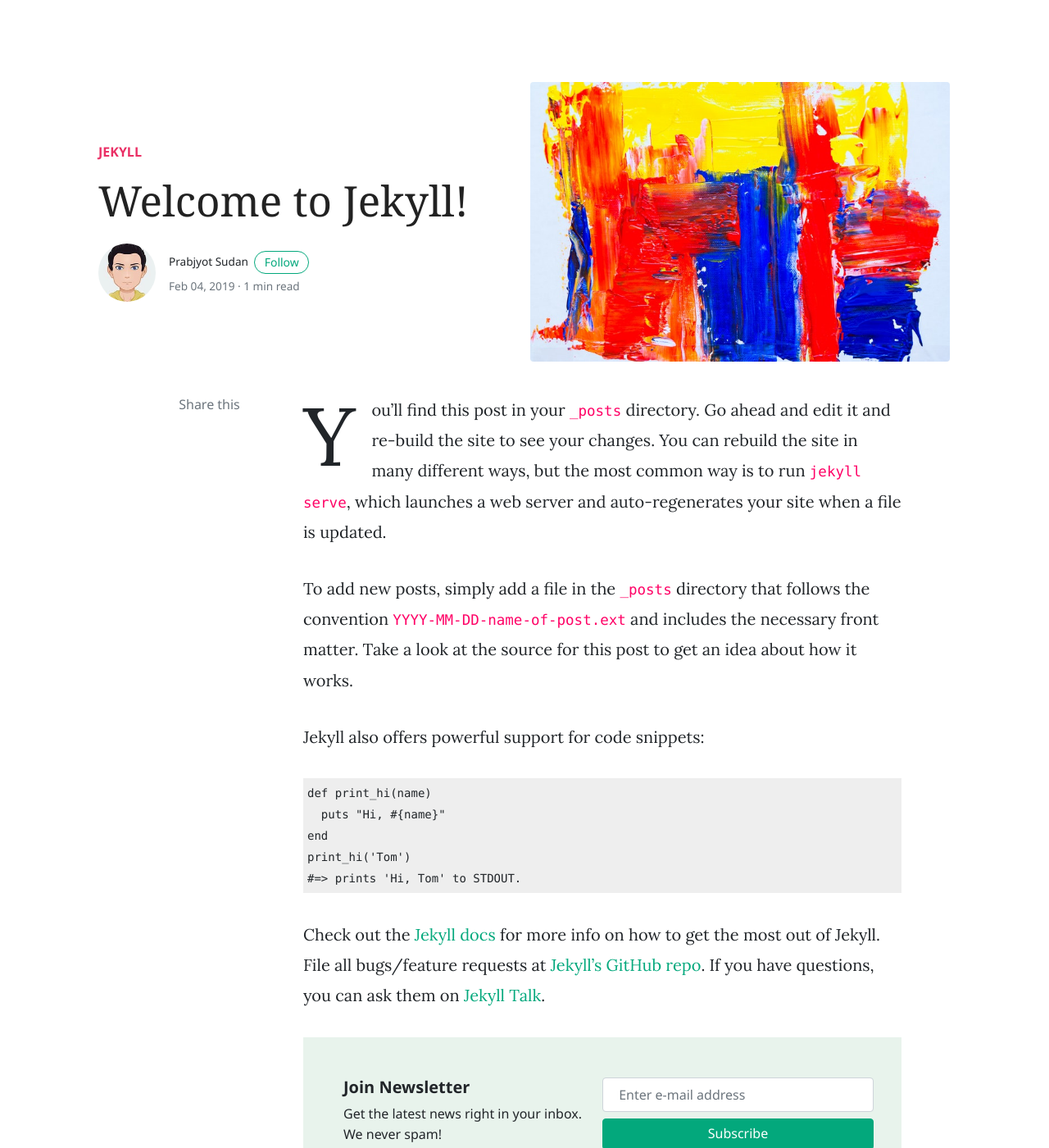
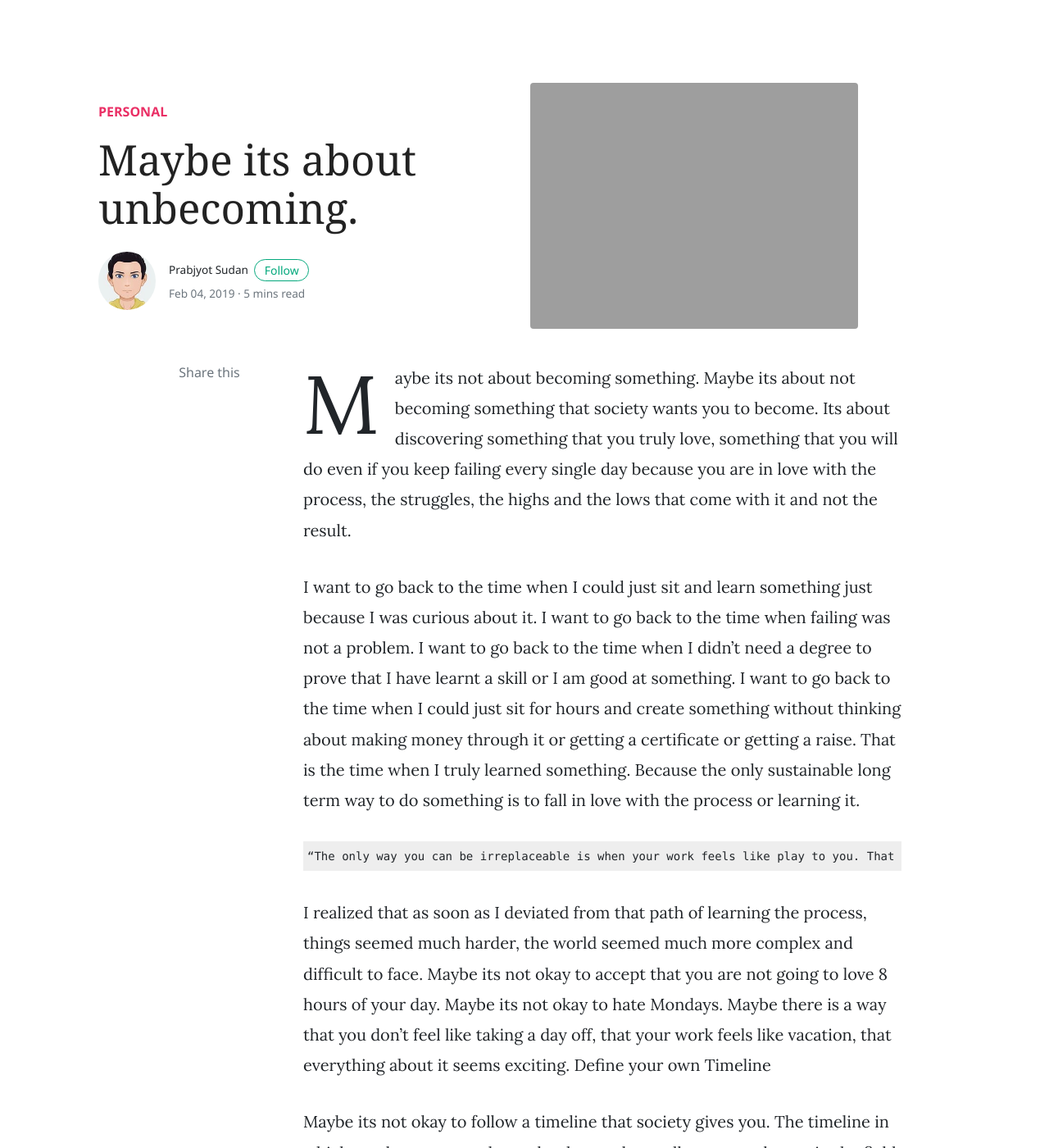
Before and after one commit to prabjyot29/binarythoughts, a Jekyll site: the page built from _posts/2019-02-04-welcome-to-jekyll.markdown, in a window 1280 px wide and 1400 px high. Shown: the whole window at 82% size. Built offline with Jekyll 4.4.1, drawn with Linux system fonts in a browser that asks for light colours; nearby versions of some CDN libraries; comment, search, counter and statistics services are not loaded; some of the changed text lies outside the part shown.

Commit message:
first post

```diff
--- a/_posts/2019-02-04-welcome-to-jekyll.markdown
+++ b/_posts/2019-02-04-welcome-to-jekyll.markdown
@@ -1,25 +1,32 @@
 ---
 layout: post
-title:  "Welcome to Jekyll!"
-categories: [ Jekyll ]
-image: assets/images/demo1.jpg
+title:  "Maybe its about unbecoming."
+categories: [ Personal ]
+image: assets/images/trench.jpg
 ---
-You’ll find this post in your `_posts` directory. Go ahead and edit it and re-build the site to see your changes. You can rebuild the site in many different ways, but the most common way is to run `jekyll serve`, which launches a web server and auto-regenerates your site when a file is updated.
 
-To add new posts, simply add a file in the `_posts` directory that follows the convention `YYYY-MM-DD-name-of-post.ext` and includes the necessary front matter. Take a look at the source for this post to get an idea about how it works.
 
-Jekyll also offers powerful support for code snippets:
+Maybe its not about becoming something. Maybe its about not becoming something that society wants you to become. Its about discovering something that you truly love, something that you will do even if you keep failing every single day because you are in love with the process, the struggles, the highs and the lows that come with it and not the result.
 
-{% highlight ruby %}
-def print_hi(name)
-  puts "Hi, #{name}"
-end
-print_hi('Tom')
-#=> prints 'Hi, Tom' to STDOUT.
-{% endhighlight %}
+I want to go back to the time when I could just sit and learn something just because I was curious about it. I want to go back to the time when failing was not a problem. I want to go back to the time when I didn’t need a degree to prove that I have learnt a skill or I am good at something. I want to go back to the time when I could just sit for hours and create something without thinking about making money through it or getting a certificate or getting a raise. That is the time when I truly learned something. Because the only sustainable long term way to do something is to fall in love with the process or learning it.
 
-Check out the [Jekyll docs][jekyll-docs] for more info on how to get the most out of Jekyll. File all bugs/feature requests at [Jekyll’s GitHub repo][jekyll-gh]. If you have questions, you can ask them on [Jekyll Talk][jekyll-talk].
+    “The only way you can be irreplaceable is when your work feels like play to you. That is when you truly grow quicker than anyone else in your field. The opportunities are only low for people who are replaceable.”
 
-[jekyll-docs]: https://jekyllrb.com/docs/home
-[jekyll-gh]:   https://github.com/jekyll/jekyll
-[jekyll-talk]: https://talk.jekyllrb.com/
+I realized that as soon as I deviated from that path of learning the process, things seemed much harder, the world seemed much more complex and difficult to face. Maybe its not okay to accept that you are not going to love 8 hours of your day. Maybe its not okay to hate Mondays. Maybe there is a way that you don’t feel like taking a day off, that your work feels like vacation, that everything about it seems exciting.
+Define your own Timeline
+
+Maybe its not okay to follow a timeline that society gives you. The timeline in which you have to complete school, complete college, get a degree in the field that has the most “scope”, work at a good company and so on. Maybe that stable, safe life is not safe at all. Maybe that scope changes from time to time and is not sustainable in the future. Maybe its okay to freelance for a while. Maybe its okay to just take a break and figure out what makes sense to you and what you love. Because the sooner you enter the industry, the sooner your definition of how the world works changes, you are told how it works and you just have to follow it. Maybe taking some time and defining that is important.
+First Principles Thinking
+
+Maybe its not okay to state that, “this is how the world works”. Maybe no one has figured out how the world works or what life is about. Maybe that’s why there is no right or wrong. Its only about thinking from a lot of angles from all the exposure you have. Keeping that in mind, to progress and grow, a part of your opinion must die with every new evidence that you get. You can just increase the probability of you being right. Maybe its okay to be wrong. Maybe there is no set way on how the world works. So focus on getting more exposure, having an open mind, and be ready to change your opinions as new evidence comes.
+Be yourself.
+
+Maybe the point of any art is to express what you feel at that moment. Maybe its not made for everyone to love or like. Its for yourself. Maybe the goal is to reach that point, where you don’t have to prove to anyone, where what anyone thinks of your art doesn’t matter.Maybe being alone is cool. Maybe that does not mean that you are lonely. Maybe its okay to not try and fit in. Maybe its okay to love how you play (Football).
+
+    “Its about what you think is right when you have the ball” — (best friends advice)
+
+Maybe its okay to be a nerd and to not love things that normal people do. Maybe its okay to think that you can have fun without alcohol and there are much more beautiful things in life to experience other than that. Maybe its okay to find happiness in giving and not taking but not becoming dependent on it. Maybe its about reaching a point where you stop comparing your level to others and the only thing you are comparing is yourself. Then and only then you are playing a different game. A game which no one else is playing.
+
+    “It is not the critic who counts; not the man who points out how the strong man stumbles, or where the doer of deeds could have done them better. The credit belongs to the man who is actually in the arena, whose face is marred by dust and sweat and blood; who strives valiantly; who errs, who comes short again and again, because there is no effort without error and shortcoming; but who does actually strive to do the deeds; who knows great enthusiasms, the great devotions; who spends himself in a worthy cause; who at the best knows in the end the triumph of high achievement, and who at the worst, if he fails, at least fails while daring greatly, so that his place shall never be with those cold and timid souls who neither know victory nor defeat.” — Theodore Roosevelt
+
+I don’t know if what I am saying in this article is right or wrong (that’s why the ‘Maybe’) but that’s the point!
```
Also changed, not shown: assets/images/trench.png (added).
